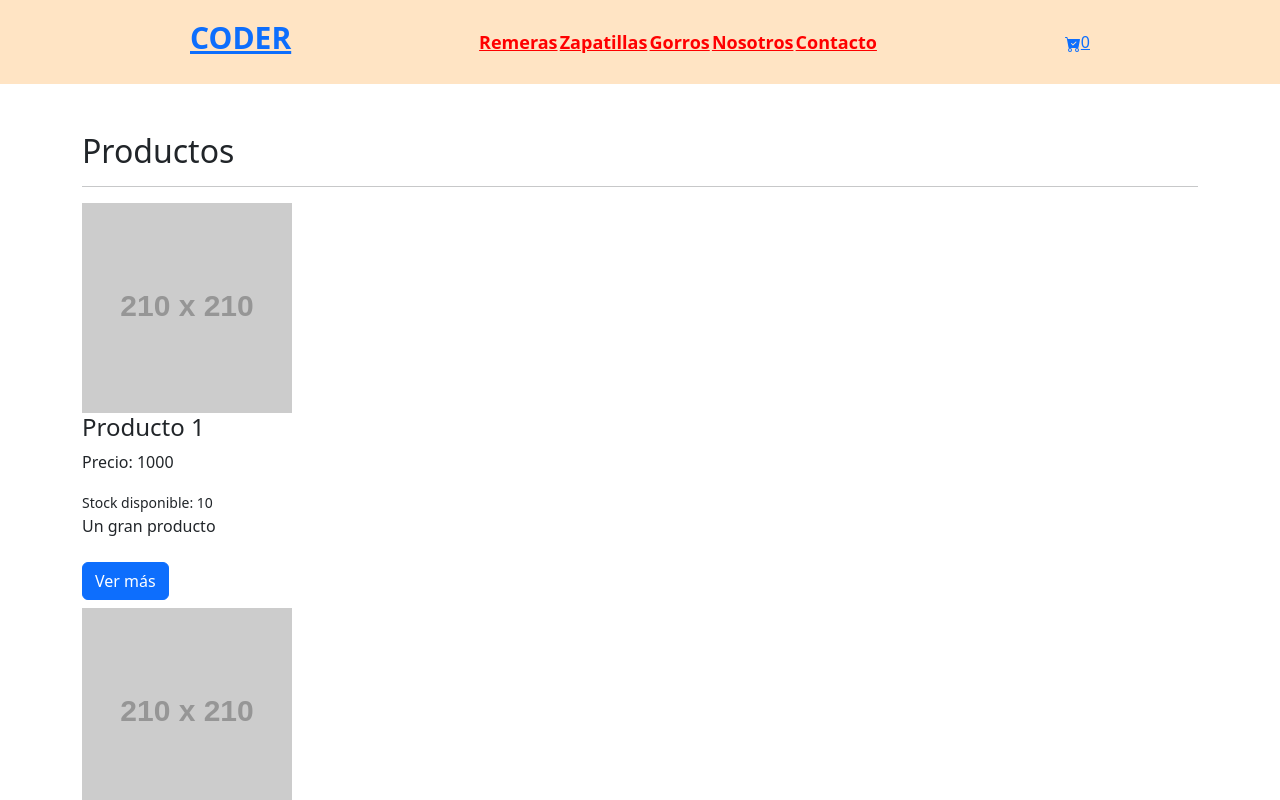
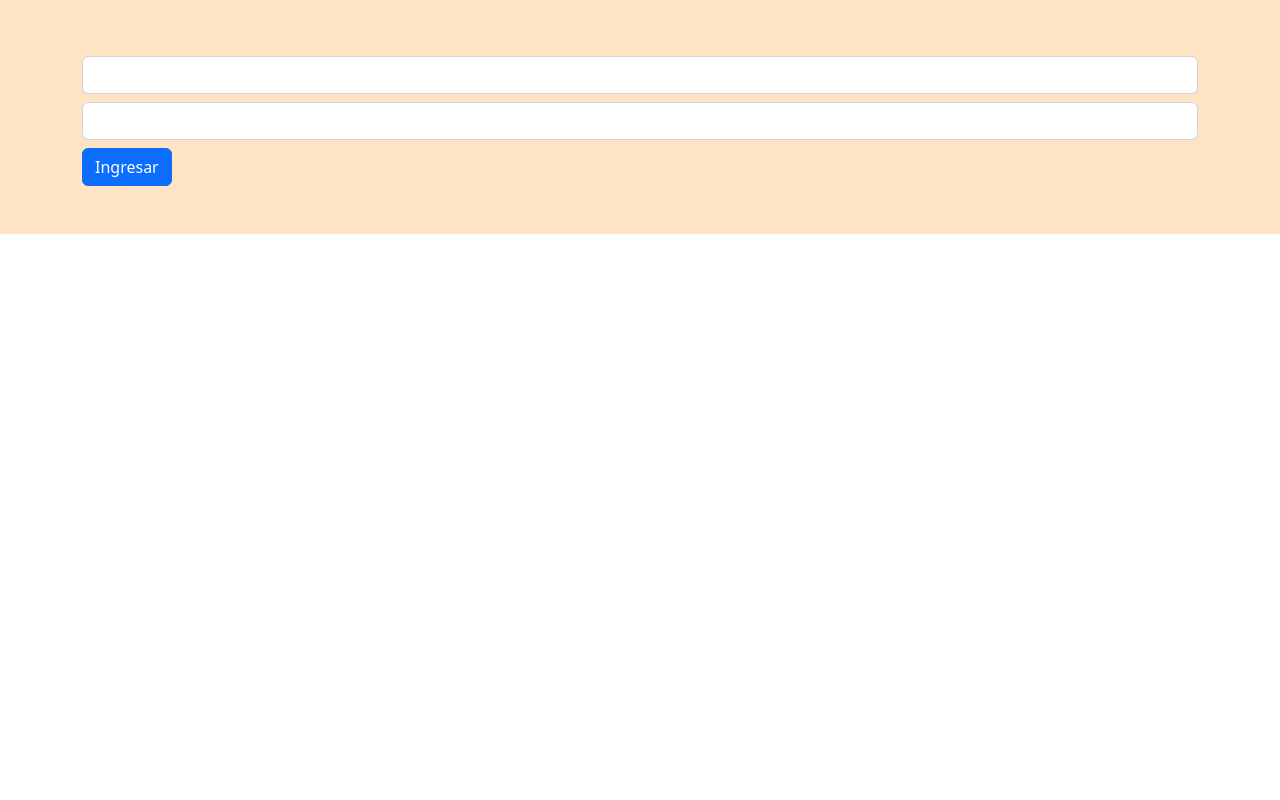
Before and after one commit to CLanusse/RJ38040, a React (Create React App) app: page /login in a window 1280 px wide. Before the commit this address led to /. Shown: the top 800 px of the page. Built offline with nearby package versions, Linux system fonts and the light colour scheme.

Commit message:
After Context

```diff
--- a/src/App.js
+++ b/src/App.js
@@ -1,45 +1,18 @@
 import './App.css'
-import { Header } from './components/Header/Header'
 import 'bootstrap/dist/css/bootstrap.min.css';
-import ItemListContainer from './components/ItemListContainer/ItemListContainer';
-import ItemDetailContainer from './components/ItemDetailContainer/ItemDetailContainer';
-import { BrowserRouter, Routes, Route, Navigate } from 'react-router-dom';
-import Nosotros from './components/Nosotros/Nosotros';
-import Contacto from './components/Contacto/Contacto';
+import { BrowserRouter } from 'react-router-dom';
 import { CartProvider } from './context/CartContext';
-import Cart from './components/Cart/Cart';
-import { DarkModeProvider } from './context/DarkModeContext';
+import { LoginProvider, useLoginContext } from './context/LoginContext';
+import AppRouter from './router/AppRouter';
 
 const App = () => {
 
-
-
   return (
-    <CartProvider>
-      <DarkModeProvider>
-
-      <BrowserRouter>
-
-          <Header/>
-
-          <Routes>
-            <Route path='/' element={ <ItemListContainer/> }/>
-            <Route path='/productos/:categoryId' element={<ItemListContainer/>} />
-            <Route path='/item/:itemId' element={<ItemDetailContainer />}/>
-
-            <Route path='/cart' element={<Cart/>}/>
-            <Route path="/nosotros" element={<Nosotros/>}/>
-            <Route path="/contacto" element={<Contacto/>}/>
-            {/* <Route path='*' element={ <Error404/>}/> */}
-            <Route path='*' element={ <Navigate to="/"/>} />
-          </Routes>
-
-
-          {/* <Footer/> */}
-      </BrowserRouter>
-
-      </DarkModeProvider>
-    </CartProvider>
+    <LoginProvider>
+      <CartProvider>
+        <AppRouter />
+      </CartProvider>
+    </LoginProvider>
   );
 }
 
--- a/src/components/Header/Header.js
+++ b/src/components/Header/Header.js
@@ -2,9 +2,11 @@
 import './Header.scss'
 import { Link } from 'react-router-dom'
 import CartWidget from '../CartWidget/CartWidget'
+import { useLoginContext } from '../../context/LoginContext'
 
 export const Header = () => {
 
+    const {user, logout} = useLoginContext()
 
     return (
         <header className="bg-header">
@@ -21,6 +23,11 @@ export const Header = () => {
                 </nav>
                 <CartWidget />
             </div>
+
+            <div className='header-user'>
+                <small>Bienvenido: {user.user}</small>
+                <button onClick={logout} className='btn btn-outline-danger'>Logout</button>
+            </div>
         </header>
     )
 }
--- a/src/components/ItemListContainer/ItemListContainer.js
+++ b/src/components/ItemListContainer/ItemListContainer.js
@@ -1,7 +1,8 @@
 import { useEffect, useState } from "react"
 import { pedirDatos } from "../../helpers/pedirDatos"
 import ItemList from "../ItemList/ItemList"
-import { useParams } from 'react-router-dom'
+import { Navigate, useParams } from 'react-router-dom'
+import { useLoginContext } from "../../context/LoginContext"
 
 
 const ItemListContainer = () => {
@@ -32,7 +33,10 @@ const ItemListContainer = () => {
     }, [categoryId])
 
 
+    const {user} = useLoginContext()
+
     return (
+
         <div>
             {
                 loading
@@ -40,6 +44,7 @@ const ItemListContainer = () => {
                 : <ItemList productos={productos}/>
             }
         </div>
+
     )
 }
 
--- /dev/null
+++ b/src/components/LoginScreen/LoginScreen.js
@@ -0,0 +1,53 @@
+import { useContext, useState } from "react"
+import { LoginContext } from "../../context/LoginContext"
+
+
+
+
+const LoginScreen = () => {
+
+    const {login, user} = useContext(LoginContext)
+    console.log(user)
+
+    const [email, setEmail] = useState('')
+    const [pass, setPass] = useState('')
+
+    const handleEmailChange = (e) => {
+        setEmail(e.target.value)
+    }
+
+    const handlePassChange = (e) => {
+        setPass(e.target.value)
+    }
+
+    const handleSubmit = (e) => {
+        e.preventDefault()
+
+        login({
+            email, pass
+        })
+    }
+
+    return (
+        <div style={{backgroundColor: 'bisque'}}>
+            <form onSubmit={handleSubmit} className="container py-5">
+                <input
+                    type={'email'}
+                    className='form-control my-2'
+                    value={email}
+                    onChange={handleEmailChange}
+                />
+                <input
+                    type={'password'}
+                    className='form-control my-2'
+                    value={pass}
+                    onChange={handlePassChange}
+                />
+
+                <button className="btn btn-primary" type="submit">Ingresar</button>
+            </form>
+        </div>
+    )
+}
+
+export default LoginScreen
--- /dev/null
+++ b/src/context/LoginContext.js
@@ -0,0 +1,64 @@
+import { createContext, useContext, useState } from "react";
+
+
+
+export const LoginContext = createContext()
+
+const usuarios = [
+    {
+        email: 'abc@abc.com',
+        password: '1234'
+    },
+    {
+        email: 'santiago@denis.com',
+        password: '1234'
+    },
+    {
+        email: 'conrado@lanusse.com',
+        password: 'coder'
+    }
+]
+
+export const LoginProvider = ({children}) => {
+
+    const [user, setUser] = useState({
+        user: '',
+        logged: false
+    })
+
+    const login = (values) => {
+        const match = usuarios.find(user => user.email === values.email)
+
+        if (match) {
+            if (match.password === values.pass) {
+                setUser({
+                    user: match.email,
+                    logged: true
+                })
+            } else {
+                alert("Password incorrecto")
+            }
+        } else {
+            alert("Email incorrecto")
+        }
+    }
+
+    const logout = () => {
+        setUser({
+            user: '',
+            logged: false
+        })
+    }
+
+
+    return (
+        <LoginContext.Provider value={{user, login, logout}}>
+            {children}
+        </LoginContext.Provider>
+    )
+}
+
+
+export const useLoginContext = () => {
+    return useContext(LoginContext)
+}
--- /dev/null
+++ b/src/router/AppRouter.js
@@ -0,0 +1,24 @@
+import { BrowserRouter, Routes, Route, Navigate } from "react-router-dom"
+import { useLoginContext } from "../context/LoginContext"
+import PrivateRoutes from "./PrivateRoutes"
+import PublicRoutes from "./PublicRoutes"
+
+
+
+
+const AppRouter = () => {
+
+    const {user} = useLoginContext()
+
+    return (
+        <BrowserRouter>
+            {
+            user.logged
+                ? <PrivateRoutes/>
+                : <PublicRoutes/>
+            }
+        </BrowserRouter>
+    )
+}
+
+export default AppRouter
--- /dev/null
+++ b/src/router/PrivateRoutes.js
@@ -0,0 +1,35 @@
+import { Header } from '../components/Header/Header'
+import ItemListContainer from '../components/ItemListContainer/ItemListContainer';
+import ItemDetailContainer from '../components/ItemDetailContainer/ItemDetailContainer';
+import Nosotros from '../components/Nosotros/Nosotros';
+import Contacto from '../components/Contacto/Contacto';
+import Cart from '../components/Cart/Cart';
+import { Routes, Route, Navigate } from 'react-router-dom'
+
+const PrivateRoutes = () => {
+
+    return (
+        <>
+            {/* ROUTER PRIVADO */}
+            <Header/>
+            <Routes>
+                <Route path='/' element={ <ItemListContainer/> }/>
+                <Route path='/productos/:categoryId' element={<ItemListContainer/>} />
+                <Route path='/item/:itemId' element={<ItemDetailContainer />}/>
+                <Route path='/cart' element={<Cart/>}/>
+                <Route path="/nosotros" element={<Nosotros/>}/>
+                <Route path="/contacto" element={<Contacto/>}/>
+                <Route path='*' element={ <Navigate to="/"/>} />
+                {/* <Route path='*' element={ <Error404/>}/> */}
+
+                {/* {
+                    user.rol === "admin"
+                    ? <Route path="/admin" element={ <AdminScreen />} />
+                    : null
+                } */}
+            </Routes>
+        </>
+    )
+}
+
+export default PrivateRoutes
--- /dev/null
+++ b/src/router/PublicRoutes.js
@@ -0,0 +1,15 @@
+import LoginScreen from '../components/LoginScreen/LoginScreen'
+import { Routes, Route, Navigate } from 'react-router-dom'
+
+const PublicRoutes = () => {
+
+    return (
+        <Routes>
+            <Route path='/login' element={<LoginScreen/>}/>
+            {/* <Route path='/register' element={<RegisterScreen/>}/> */}
+            <Route path='*' element={<Navigate to="/login"/>}/>
+        </Routes>
+    )
+}
+
+export default PublicRoutes
```
Also changed, not shown: src/components/ItemDetail/ItemDetail.js (line endings or trailing spaces).
